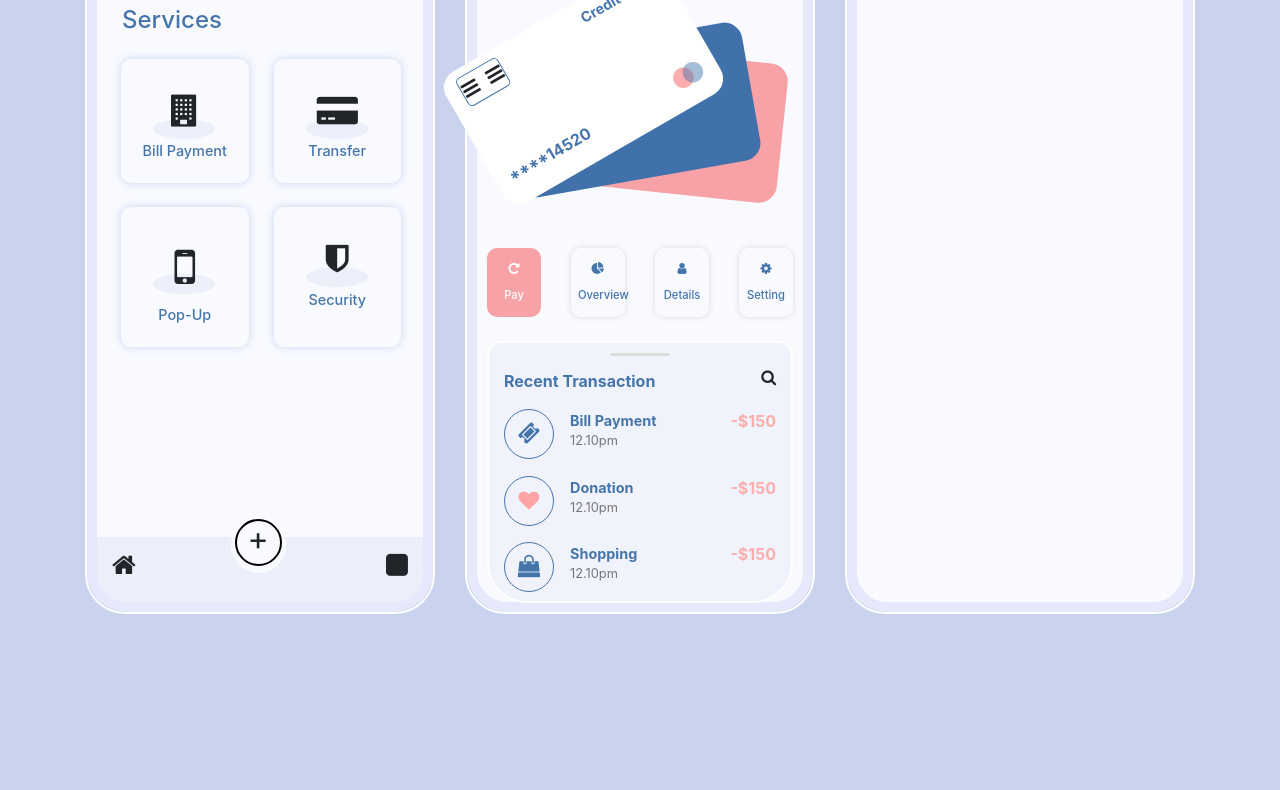
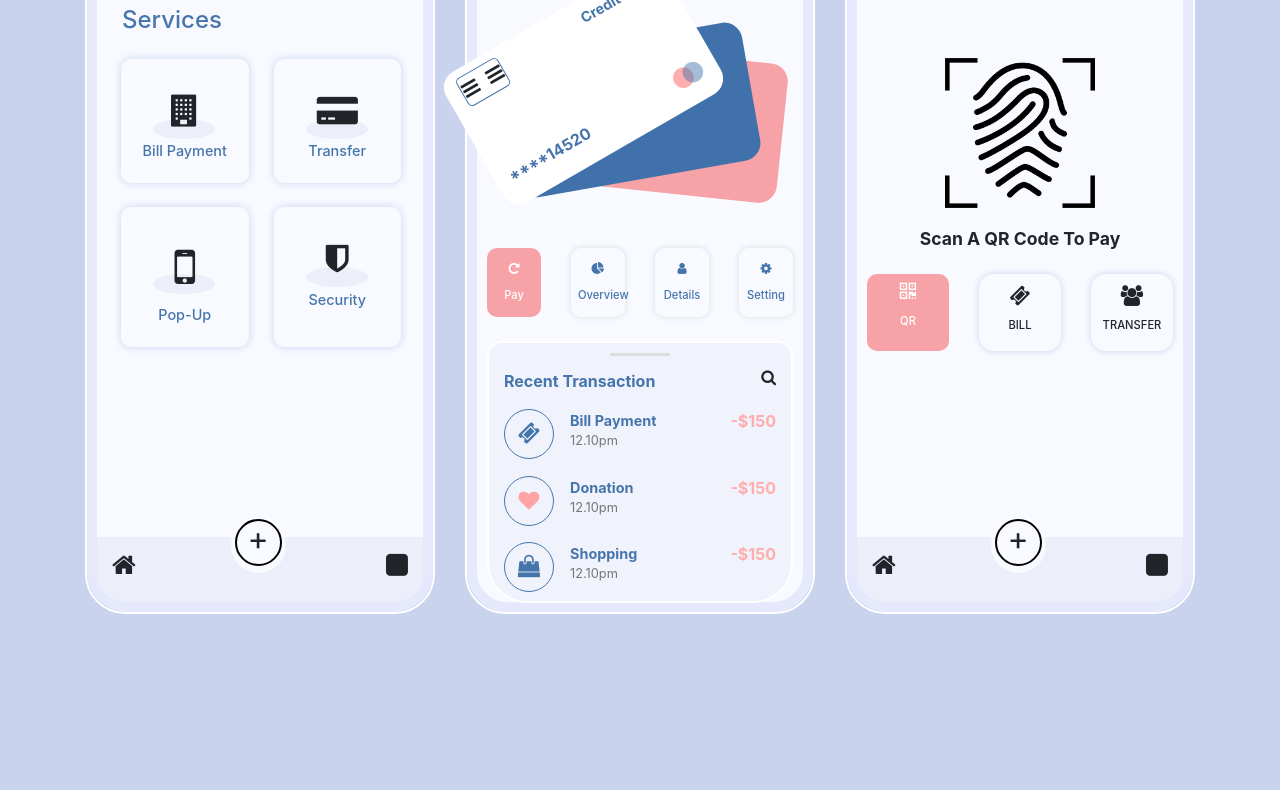
Before and after one commit to AliMundher/e-wallet, a plain HTML site: page index.html in a window 1280 px wide. Shown: the part 110-900 px from the top of the page. Drawn offline with nearby package versions, Linux system fonts and the light colour scheme.

Commit message:
this last comment for project

```diff
--- a/css/style.scss
+++ b/css/style.scss
@@ -322,6 +322,60 @@ body {
           top: -63px;
         }
       }
+
+      // Start Row Three
+      .print_finger {
+        margin-top: 40%;
+        text-align: center;
+        img {
+          width: 150px;
+          height: 150px;
+          margin: auto;
+          margin-bottom: 20px;
+        }
+        .scan_title {
+          font-size: 1.1em;
+          font-weight: bold;
+        }
+      }
+      .box_one {
+        @extend .boxes_line;
+        padding-bottom: 15px;
+        cursor: pointer;
+        i {
+          font-size: 1.3em;
+        }
+        .qr_text {
+          font-size: 0.7em;
+          margin-top: 10px;
+        }
+      }
+      .box_two {
+        box-shadow: 0 0 7px #c9d3ee;
+        padding: 11px;
+        border-radius: 15px;
+        cursor: pointer;
+        i {
+          font-size: 1.3em;
+        }
+        .qr_text {
+          font-size: 0.7em;
+          margin-top: 10px;
+        }
+      }
+      .box_three {
+        box-shadow: 0 0 7px #c9d3ee;
+        padding: 11px;
+        border-radius: 15px;
+        cursor: pointer;
+        i {
+          font-size: 1.3em;
+        }
+        .qr_text {
+          font-size: 0.7em;
+          margin-top: 10px;
+        }
+      }
     }
   }
 }
--- a/index.html
+++ b/index.html
@@ -207,7 +207,6 @@
                                     <span class="price">-$150</span>
                                 </div>
                             </div>
-
                         </div>
                         <!-- End Slide -->
 
@@ -219,7 +218,46 @@
             <div class="col-12 col-md-4">
                 <div class="phone_1">
                     <div class="border_inner">
-                        <h1>phone 1</h1>
+                        <div class="print_finger">
+                            <img src="./imgs/finger.png" alt="" class="img-fluid">
+                            <h3 class="text-capitalize scan_title">scan a qR code to pay</h3>
+                        </div>
+                        <div class="row text-center mt-4">
+                            <div class="col-md-4">
+                                <div class="box_one">
+                                    <i class="fa fa-qrcode" aria-hidden="true"></i>
+                                    <h3 class="text-uppercase qr_text">qr</h3>
+                                </div>
+                            </div>
+                            <div class="col-md-4">
+                                <div class="box_two">
+                                    <i class="fa fa-ticket" aria-hidden="true"></i>
+                                    <h3 class="text-uppercase qr_text">bill</h3>
+                                </div>
+                            </div>
+                            <div class="col-md-4">
+                                <div class="box_three">
+                                    <i class="fa fa-users" aria-hidden="true"></i>
+                                    <h3 class="text-uppercase qr_text">transfer</h3>
+                                </div>
+                            </div>
+                        </div>
+                        <footer>
+                            <div class="container">
+                                <div class="row mt-3">
+                                    <div class="col-12 col-md-4">
+                                        <i class="fa fa-home size_icon" aria-hidden="true"></i>
+                                    </div>
+                                    <div class="col-12 col-md-4 text-center">
+                                        <div class="center_circle"></div>
+                                    </div>
+                                    <div class="col-12 col-md-4 text-right">
+                                        <i class="fa fa-square size_icon" aria-hidden="true"></i>
+                                    </div>
+                                </div>
+                            </div>
+                        </footer>
+                        <!-- End Footer row -->
                     </div>
                 </div>
             </div>
```
Also changed, not shown: css/style.css, imgs/bank-cards--v1.png (deleted), imgs/c1.png (deleted), imgs/c2.png (deleted), imgs/credit-card.png (deleted), imgs/finger.png (added), 1 other file.
